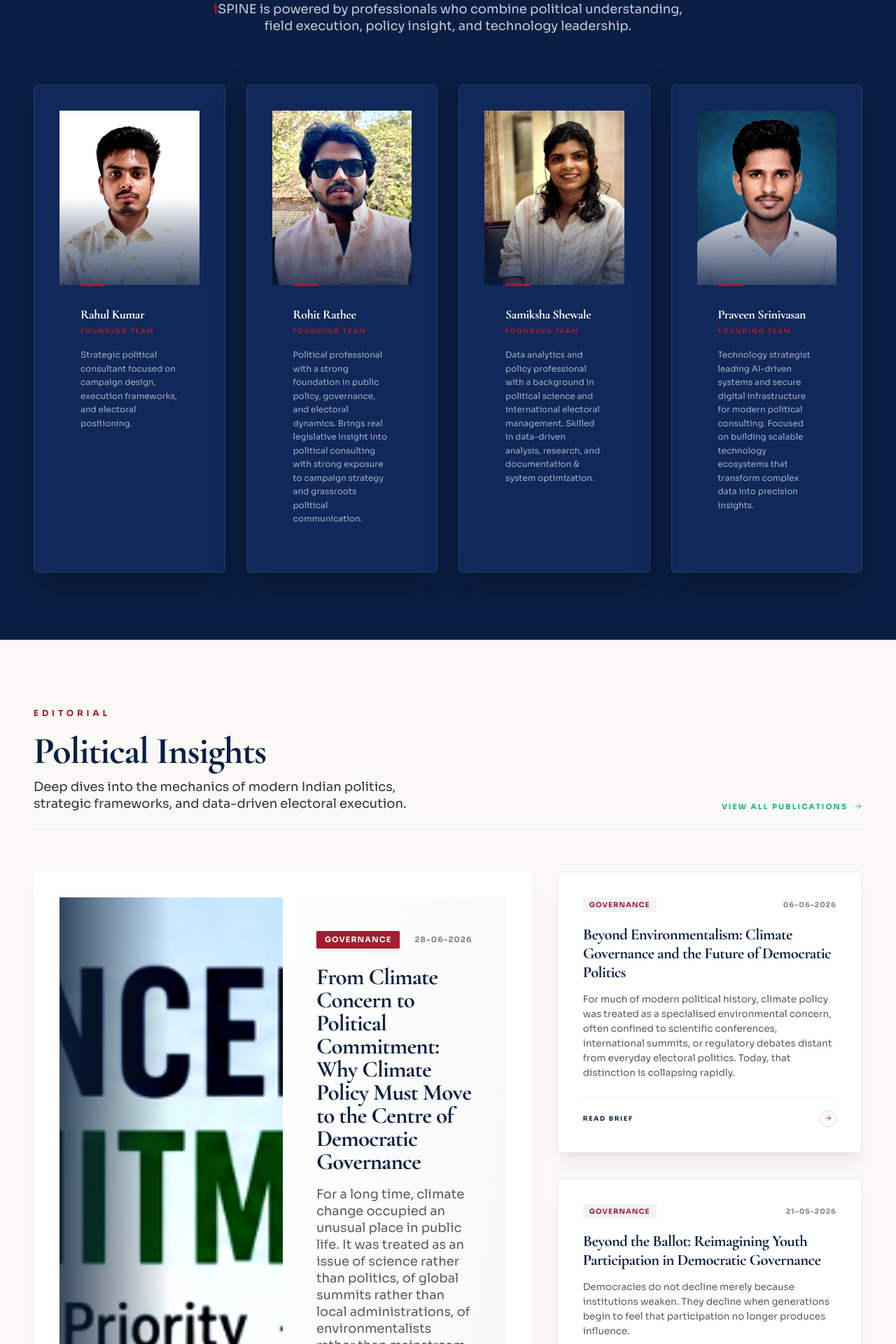
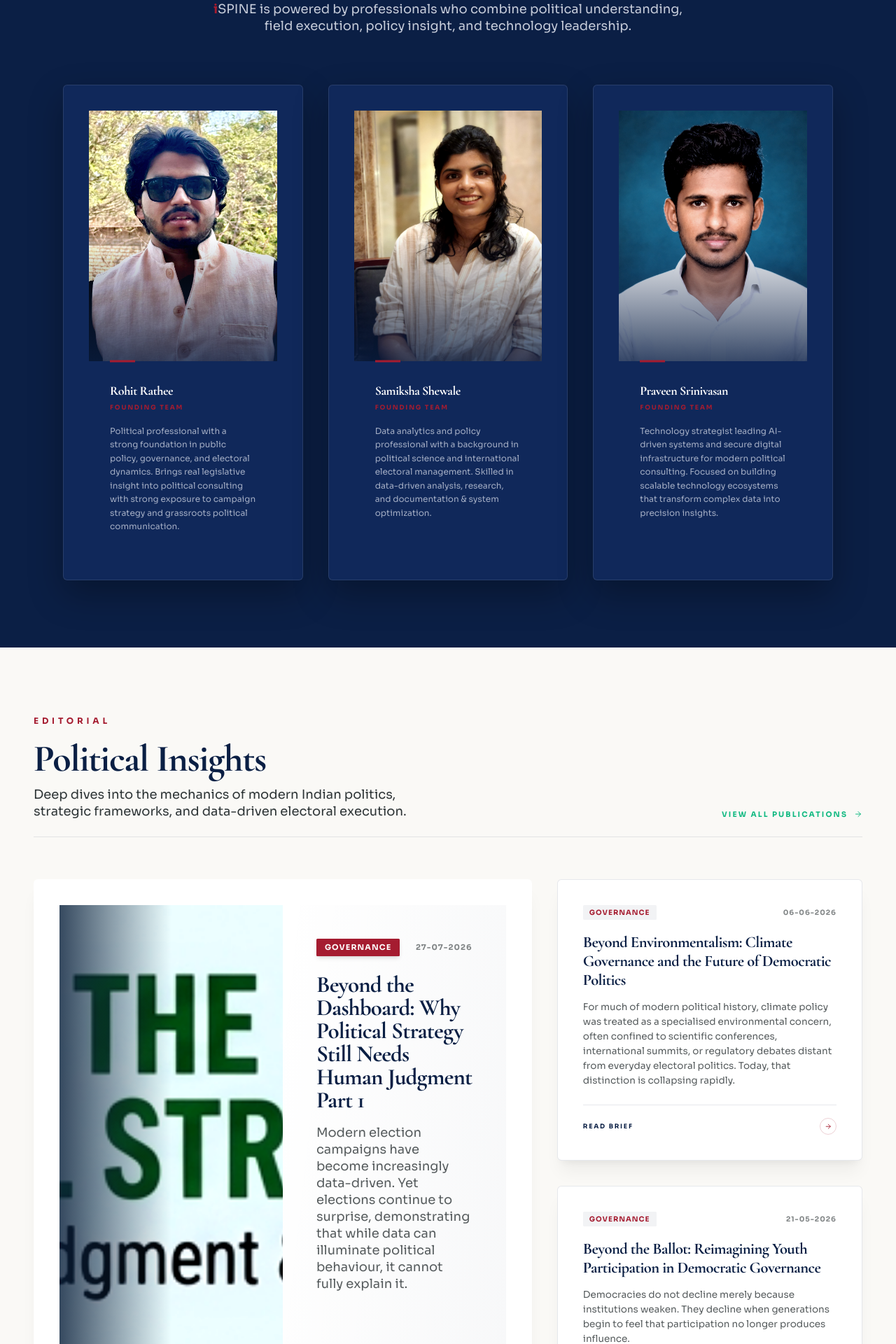
Before and after one commit to praveen0767/I-spine_web, a Next.js app: page / in a window 1280 px wide. Shown: the part 6240-8160 px from the top of the page at 70% size. Built offline with nearby package versions, Linux system fonts and the light colour scheme.

Commit message:
feat: remove Rahul Kumar from team, add new article (Beyond the Dashboard), fix 3-col team layout, update article cover image

```diff
--- a/app/components/TeamSection.tsx
+++ b/app/components/TeamSection.tsx
@@ -5,13 +5,6 @@ import { Linkedin, Instagram } from 'lucide-react';
 import { ThemeHeading, ThemeText, ThemeLabel, ThemeCard, useTheme } from './ThemeSystem';
 
 const team = [
-    {
-        name: "Rahul Kumar",
-        role: "FOUNDING TEAM",
-        bio: "Strategic political consultant focused on campaign design, execution frameworks, and electoral positioning.",
-        img: "/images/team/Rahul.jpeg",
-        instagram: "https://www.instagram.com/rahulgautam_906?utm_source=ig_web_button_share_sheet&igsh=ZDNlZDc0MzIxNw=="
-    },
     {
         name: "Rohit Rathee",
         role: "FOUNDING TEAM",
@@ -55,8 +48,8 @@ export default function TeamSection() {
                     </ThemeText>
                 </div>
 
-                {/* Premium 4-Column Grid */}
-                <div className="grid md:grid-cols-2 lg:grid-cols-4 gap-8 lg:gap-10">
+                {/* Premium 3-Column Grid — centered with max-width for 3 cards */}
+                <div className="grid md:grid-cols-2 lg:grid-cols-3 gap-10 lg:gap-12 max-w-[1100px] mx-auto">
                     {team.map((m, i) => (
                         <motion.div
                             key={m.name}
@@ -68,8 +61,8 @@ export default function TeamSection() {
                         >
                             <ThemeCard className="h-full flex flex-col p-0 overflow-hidden group hover:border-crimson-rich/30">
 
-                                {/* Portrait Image Area */}
-                                <div className="relative aspect-[4/5] overflow-hidden bg-[#0A1F44]">
+                                {/* Portrait Image Area — taller for 3-col layout */}
+                                <div className="relative aspect-[3/4] overflow-hidden bg-[#0A1F44]">
                                     {m.img ? (
                                         <img
                                             src={m.img}
@@ -85,10 +78,10 @@ export default function TeamSection() {
                                         </div>
                                     )}
 
-                                    {/* Overlay Gradient for Text readability if needed, or just a brand accent */}
+                                    {/* Overlay Gradient */}
                                     <div className="absolute bottom-0 left-0 right-0 h-1/2 bg-gradient-to-t from-[#0A1F44] via-[#0A1F44]/50 to-transparent opacity-80" />
 
-                                    {/* Social Links Positioned over Image Bottom */}
+                                    {/* Social Links */}
                                     <div className="absolute bottom-6 right-6 flex gap-3 opacity-0 translate-y-4 group-hover:opacity-100 group-hover:translate-y-0 transition-all duration-500">
                                         {m.linkedin && (
                                             <a
--- a/app/data/articles.ts
+++ b/app/data/articles.ts
@@ -11,6 +11,57 @@ export interface Article {
 }
 
 export const articles: Article[] = [
+    {
+        "id": "10",
+        "slug": "beyond-the-dashboard-political-strategy",
+        "title": "Beyond the Dashboard: Why Political Strategy Still Needs Human Judgment Part 1",
+        "subtitle": "Modern election campaigns have become increasingly data-driven. Yet elections continue to surprise, demonstrating that while data can illuminate political behaviour, it cannot fully explain it.",
+        "category": "Governance",
+        "date": "27-07-2026",
+        "img": "/images/articlepart.png",
+        "featured": true,
+        "content": `Beyond the Dashboard: Why Political Strategy Still Needs Human Judgment Part 1
+
+"Not everything that counts can be counted, and not everything that can be counted counts." Although often attributed to Albert Einstein, this observation captures one of the central dilemmas confronting contemporary political strategy. Modern election campaigns have become increasingly data-driven. Pollsters monitor voting behaviour in real time, consultants rely on predictive analytics to identify persuadable voters, political parties invest heavily in booth-level mapping, and artificial intelligence is beginning to reshape campaign communication. In many campaign war rooms, dashboards now display thousands of data points at the click of a button. Constituencies are segmented, voter preferences are quantified, and sentiment is tracked almost continuously.
+
+Yet elections continue to surprise.
+
+Across democracies, political outcomes have repeatedly challenged sophisticated forecasting models. The Brexit referendum, the 2016 United States presidential election, several state elections in India, and numerous regional contests elsewhere have demonstrated that while data can illuminate political behaviour, it cannot fully explain it. Campaigns armed with impressive datasets have often been outperformed by those that better understood local relationships, social identities, leadership credibility and the emotional undercurrents shaping electoral choices.
+
+This paradox lies at the heart of modern political consulting. Data has become indispensable, but data alone has not become sufficient.
+
+The contemporary political ecosystem generates unprecedented quantities of information. Electoral rolls, census records, survey responses, social media interactions, digital advertisements, geospatial mapping, campaign finance data and issue-based sentiment collectively create an extraordinarily detailed picture of the electorate. Advances in machine learning have further strengthened the capacity to identify behavioural patterns, optimise campaign resources and personalise voter communication. According to the World Economic Forum (2024), artificial intelligence is increasingly influencing political communication through audience segmentation, content optimisation and predictive modelling, fundamentally changing the mechanics of modern campaigns.
+
+These developments have undoubtedly improved the efficiency of political decision-making. Campaigns today can allocate resources more precisely, identify demographic trends with greater accuracy and monitor organisational performance in real time. In a country as socially and geographically diverse as India, such analytical capacity has become a significant strategic advantage.
+
+However, the growing confidence in political analytics has also produced a subtle but important misconception: that better data automatically produces better political decisions.
+
+Political science and behavioural research suggest otherwise.
+
+Economist and Nobel laureate Herbert A. Simon, whose theory of bounded rationality transformed decision-making research, argued that individuals rarely make perfectly rational choices because they operate under conditions of limited information, cognitive constraints and uncertain environments (Simon, 1957). Political strategists face similar limitations. Even when vast quantities of data are available, decisions still require interpretation, prioritisation and judgement. Data rarely speaks for itself. It must be understood within a broader political, social and cultural context.
+
+This distinction between information and judgement is often overlooked.
+
+A survey may indicate declining support among younger voters. Electoral data may reveal reduced turnout in urban polling stations. Social media analytics may identify increasing online engagement around a particular issue. Each of these findings is valuable. Yet none of them independently answers the most important strategic questions. Why has support declined? Which concerns genuinely influence voter behaviour? Which issues exist only within digital discourse? How durable are observed trends? And perhaps most importantly, what should a campaign actually do in response?
+
+These questions cannot be answered through statistical models alone.
+
+Political behaviour has never been governed exclusively by measurable variables. Elections remain deeply human events shaped by trust, memory, identity, aspiration and perception. Voters frequently respond to leadership credibility, community relationships, local grievances and symbolic politics in ways that resist straightforward quantification. Numbers can identify patterns, but they often struggle to explain meaning.
+
+The behavioural psychologist Daniel Kahneman, in Thinking, Fast and Slow (2011), demonstrated that human decision-making relies not only on analytical reasoning but also on intuitive judgement shaped by experience, emotion and cognitive shortcuts. While Kahneman focused primarily on individual behaviour, his insights have profound implications for political strategy. Electoral choices are rarely determined by purely rational calculations. Citizens frequently evaluate candidates through narratives of trust, identity, competence and fairness that cannot be fully reduced to numerical indicators.
+
+Political campaigns therefore confront an important limitation of analytics: they measure behaviour more easily than they measure motivation.
+
+This becomes particularly evident in societies characterised by complex social diversity. India's electoral landscape illustrates this challenge remarkably well. Constituencies are influenced not only by demographic composition but also by local leadership networks, historical political relationships, informal community organisations, regional identities, candidate reputation and issue salience that varies even between neighbouring polling stations. Two booths with almost identical demographic profiles may vote differently because one experienced recent infrastructure improvements while another remains dissatisfied with local representation. Such differences frequently emerge through field engagement rather than statistical modelling.
+
+Political scientist James C. Scott, in his influential work Seeing Like a State (1998), argued that governments often simplify complex societies into measurable administrative categories. While simplification assists governance, it also risks overlooking local knowledge embedded within communities. Scott referred to this practical, contextual understanding as metis—the experiential knowledge possessed by people directly engaged with local realities. Political consulting increasingly confronts a similar dilemma. Large datasets provide valuable macro-level visibility, yet strategic insight often emerges from conversations in villages, observations during padyatras, discussions with booth workers and interactions with community leaders that no algorithm can fully capture.
+
+In practice, experienced campaign managers frequently recognise this distinction intuitively. A statistical model may recommend concentrating campaign resources in a particular constituency based on historical voting trends. Field organisers, however, may identify emerging local dynamics—a respected independent candidate, factional divisions within a party, or recent administrative decisions—that significantly alter electoral prospects. Effective political strategy does not reject data in favour of intuition. Rather, it allows evidence and experience to inform one another.
+
+Indeed, some of the most successful political campaigns demonstrate precisely this balance. Quantitative analytics identifies where questions should be asked; qualitative intelligence helps explain the answers.
+
+### To be continued PART 2`,
+    },
     {
         "id": "9",
         "slug": "climate-concern-to-political-commitment",
```
Also changed, not shown: public/images/articlepart.png (added).
